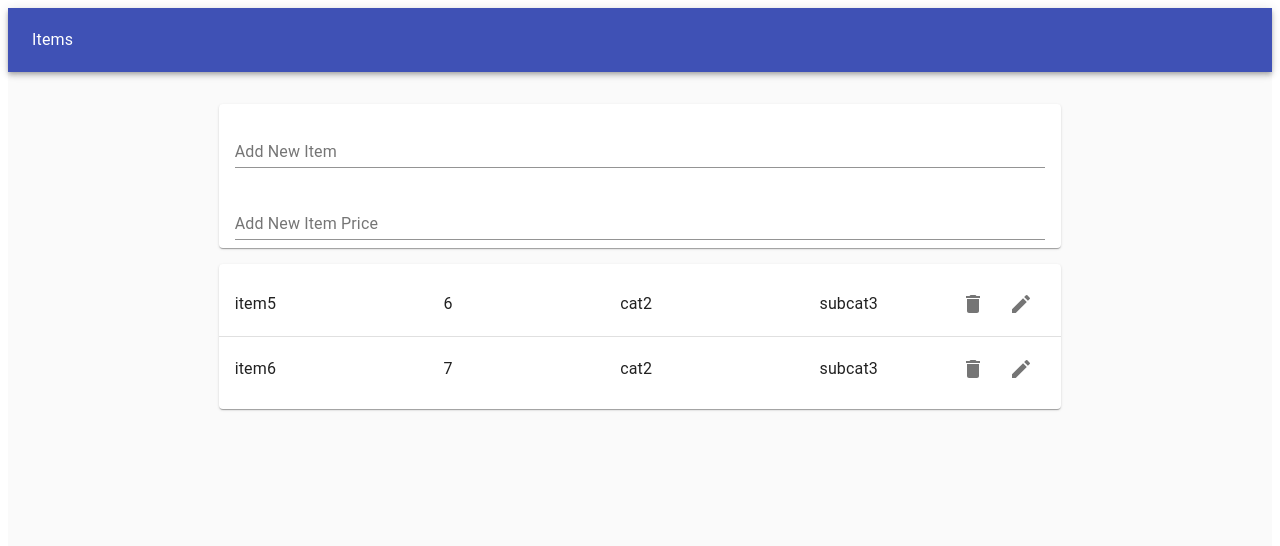
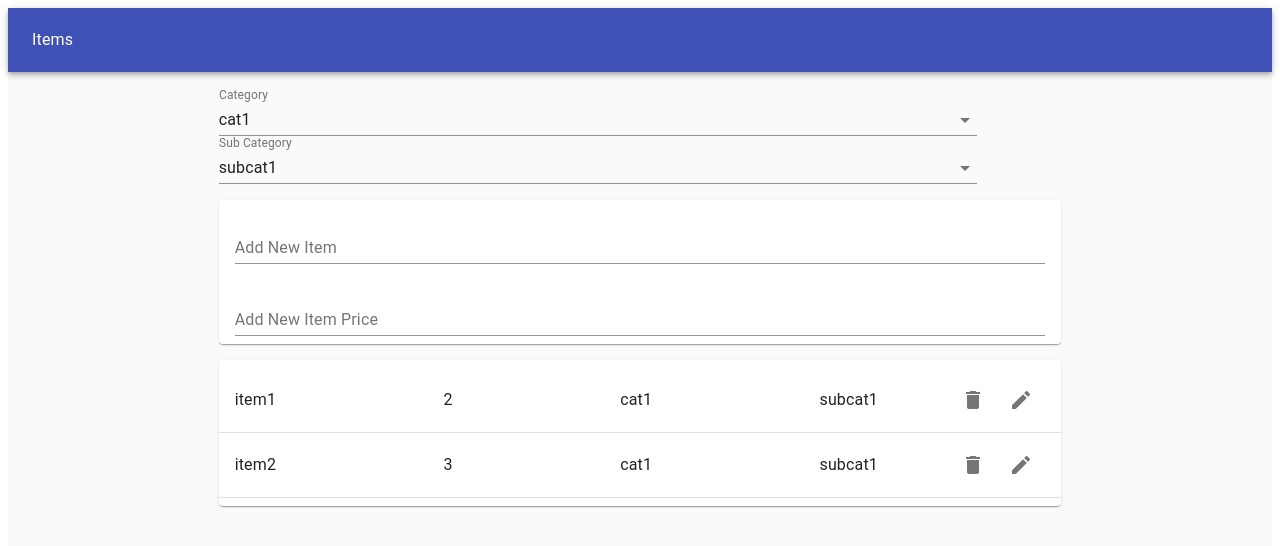
Before and after one commit to sarthakagrawal927/shop-dash, a React (Create React App) app: page / in a window 1280 px wide. Shown: the top 546 px of the page. Built offline with nearby package versions, Linux system fonts and the light colour scheme.

Commit message:
drop down filtering and sorting works

```diff
--- /dev/null
+++ b/src/components/Dropdown.js
@@ -0,0 +1,64 @@
+import React, { useContext } from "react";
+
+import { CategoryContext } from "../contexts/items.context";
+
+import { InputLabel, MenuItem, Select, FormControl } from "@material-ui/core";
+
+function Dropdown() {
+  const { allCategories, activeCategory } = useContext(CategoryContext);
+  const [aCategory, setActiveCategory] = activeCategory;
+
+  const handleCategoryChange = (e) => {
+    const cat = e.target.value;
+    const subs = allCategories.filter(({ name, subcategory }) => name === cat);
+    setActiveCategory({
+      name: e.target.value,
+      subcategory: subs[0].subcategory[0],
+    });
+  };
+  const handleSubCategoryChange = (e) => {
+    setActiveCategory({ ...aCategory, subcategory: e.target.value });
+  };
+
+  return (
+    <>
+      <FormControl style={{ width: "90%" }}>
+        <InputLabel id='category-select-label'>Category</InputLabel>
+        <Select
+          labelId='category-select-label'
+          id='category-select'
+          value={aCategory.name}
+          onChange={handleCategoryChange}>
+          {allCategories.map(({ name }, index) => {
+            return (
+              <MenuItem key={index} value={name}>
+                {name}
+              </MenuItem>
+            );
+          })}
+        </Select>
+      </FormControl>
+
+      <FormControl style={{ width: "90%" }}>
+        <InputLabel id='subcategory-select-label'>Sub Category</InputLabel>
+        <Select
+          labelId='subcategory-select-label'
+          id='subcategory-select'
+          value={aCategory.subcategory}
+          onChange={handleSubCategoryChange}>
+          {allCategories.map(({ name, subcategory }) => {
+            if (name !== aCategory.name) return null;
+            return subcategory.map((subcategory, index) => (
+              <MenuItem key={index} value={subcategory}>
+                {subcategory}
+              </MenuItem>
+            ));
+          })}
+          <MenuItem value='' key='q2313'></MenuItem>
+        </Select>
+      </FormControl>
+    </>
+  );
+}
+
+export default Dropdown;
--- a/src/components/ItemApp.js
+++ b/src/components/ItemApp.js
@@ -4,6 +4,7 @@ import { ItemsProvider } from "../contexts/items.context";
 
 import ItemList from "./ItemList";
 import ItemForm from "./ItemForm";
+import Dropdown from "./Dropdown";
 
 import { Typography, Paper, AppBar, Toolbar, Grid } from "@material-ui/core";
 
@@ -25,6 +26,7 @@ function ItemApp() {
       <Grid container justify='center' style={{ marginTop: "1rem" }}>
         <Grid item xs={11} md={8} lg={8}>
           <ItemsProvider>
+            <Dropdown />
             <ItemForm />
             <ItemList />
           </ItemsProvider>
--- a/src/components/ItemList.js
+++ b/src/components/ItemList.js
@@ -8,7 +8,8 @@ import { Paper, List, Divider } from "@material-ui/core";
 
 function Itemlist() {
   const items = useContext(ItemsContext);
-  const { category, subcategory } = useContext(CategoryContext);
+  const { activeCategory } = useContext(CategoryContext);
+  const [aCategory] = activeCategory;
 
   if (items.length !== 0)
     return (
@@ -16,8 +17,8 @@ function Itemlist() {
         <List>
           {items.map(
             (item, index) =>
-              item.category === category &&
-              item.subcategory === subcategory && (
+              item.category === aCategory.name &&
+              item.subcategory === aCategory.subcategory && (
                 <React.Fragment key={index}>
                   <Item {...item} key={index} />
                   {index < items.length - 1 && <Divider />}
--- a/src/contexts/items.context.js
+++ b/src/contexts/items.context.js
@@ -1,12 +1,7 @@
-import React, { createContext } from "react";
+import React, { createContext, useState } from "react";
 
 import itemReducer from "../reducers/item.reducer";
 import { useLocalStorageReducer } from "../reducers/useLocalStorageReducer";
-
-// const defaultTodos = [
-//   { id: 1, task: "task1", completed: false },
-//   { id: 2, task: "task2", completed: true },
-// ];
 
 const defaultItems = [
   { id: 1, category: "cat1", subcategory: "subcat1", name: "item1", price: 2 },
@@ -17,7 +12,16 @@ const defaultItems = [
   { id: 6, category: "cat2", subcategory: "subcat3", name: "item6", price: 7 },
 ];
 
-const defaultCategory = { category: "cat2", subcategory: "subcat3" };
+const categories = [
+  {
+    name: "cat1",
+    subcategory: ["subcat1", "subcat2"],
+  },
+  {
+    name: "cat2",
+    subcategory: ["subcat3"],
+  },
+];
 
 export const ItemsContext = createContext();
 export const DispatchContext = createContext();
@@ -29,8 +33,18 @@ export function ItemsProvider(props) {
     defaultItems,
     itemReducer,
   );
+
+  const [activeCategory, setActiveCategory] = useState({
+    name: categories[0].name,
+    subcategory: categories[0].subcategory[0],
+  });
+
   return (
-    <CategoryContext.Provider value={defaultCategory}>
+    <CategoryContext.Provider
+      value={{
+        allCategories: categories,
+        activeCategory: [activeCategory, setActiveCategory],
+      }}>
       <ItemsContext.Provider value={items}>
         <DispatchContext.Provider value={dispatch}>
           {" "}
```
